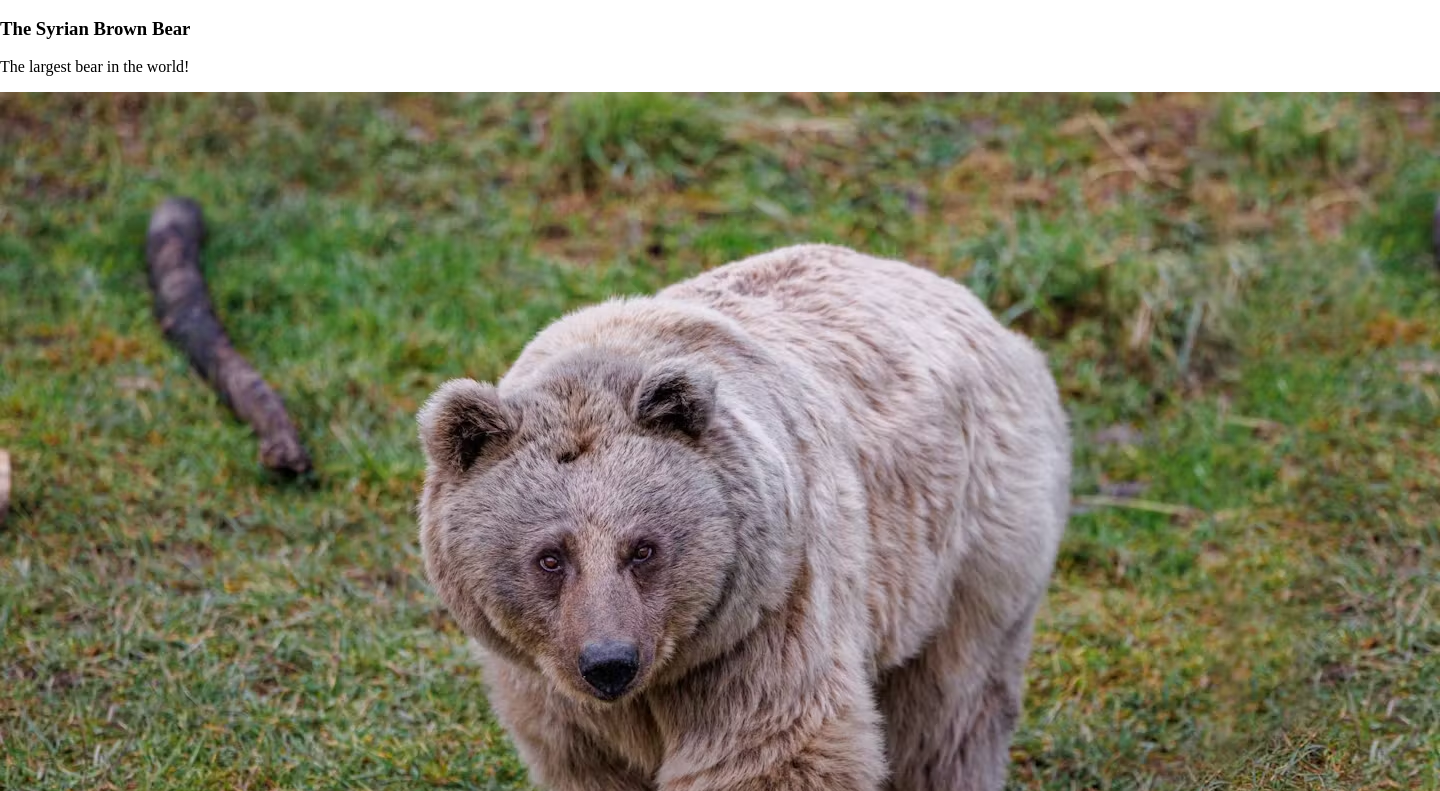
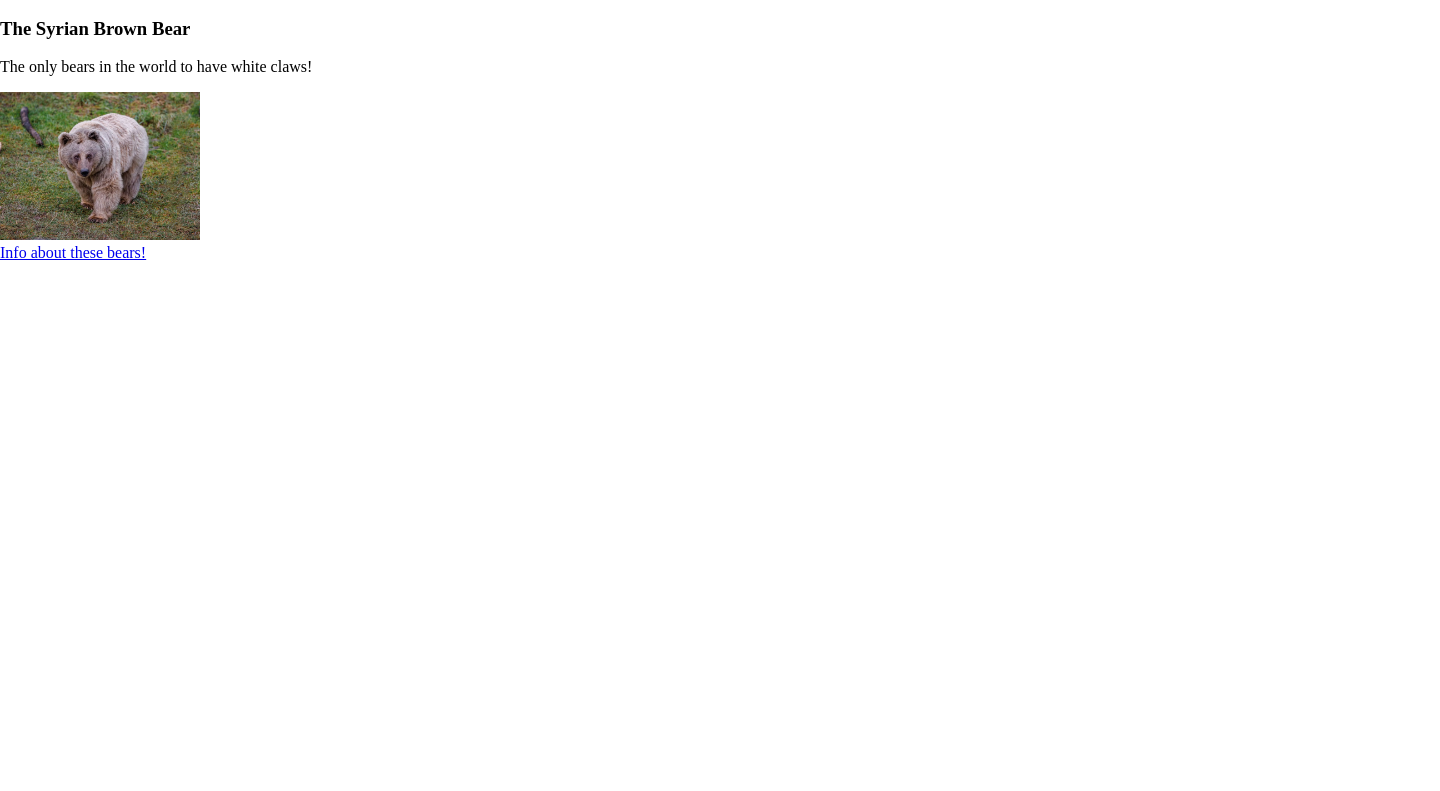
Before and after one commit to kdimat2/project-1, a plain HTML site: page index.html in a window 1280 px wide. Shown: the part 309-1100 px from the top of the page, 1440 px wide, since content can reach past the window. After the commit the page ends 800 px from the top, so only its background shows below. Drawn offline with Linux system fonts and the light colour scheme.

Commit message:
fixed p and tried to fix css (pic)

```diff
--- a/css/main.css
+++ b/css/main.css
@@ -2,3 +2,7 @@
 .project-1-image-wrap img {
 width: 200px;
 }
+
+.project-1-wrap-2 img {
+    width: 200px
+}
--- a/index.html
+++ b/index.html
@@ -46,7 +46,7 @@
   </div>
 
   <h3>The Syrian Brown Bear</h3>
-  <p>The largest bear in the world!</p>
+  <p>The only bears in the world to have white claws!</p>
 
   <div class="project-1-wrap-2">
   <img src="./img/Syrian-brownbear-project-1.avif" alt="Picture of a Syrian Brown Bear">
```
